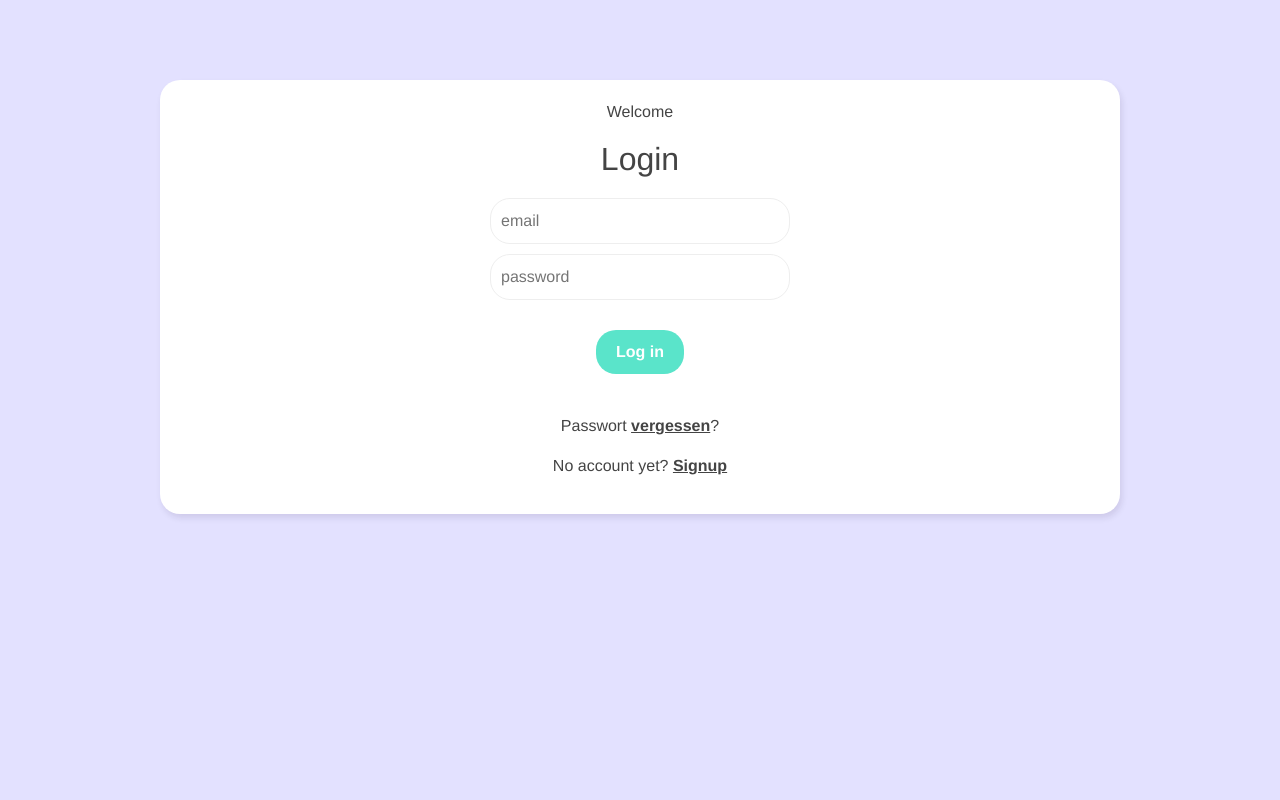
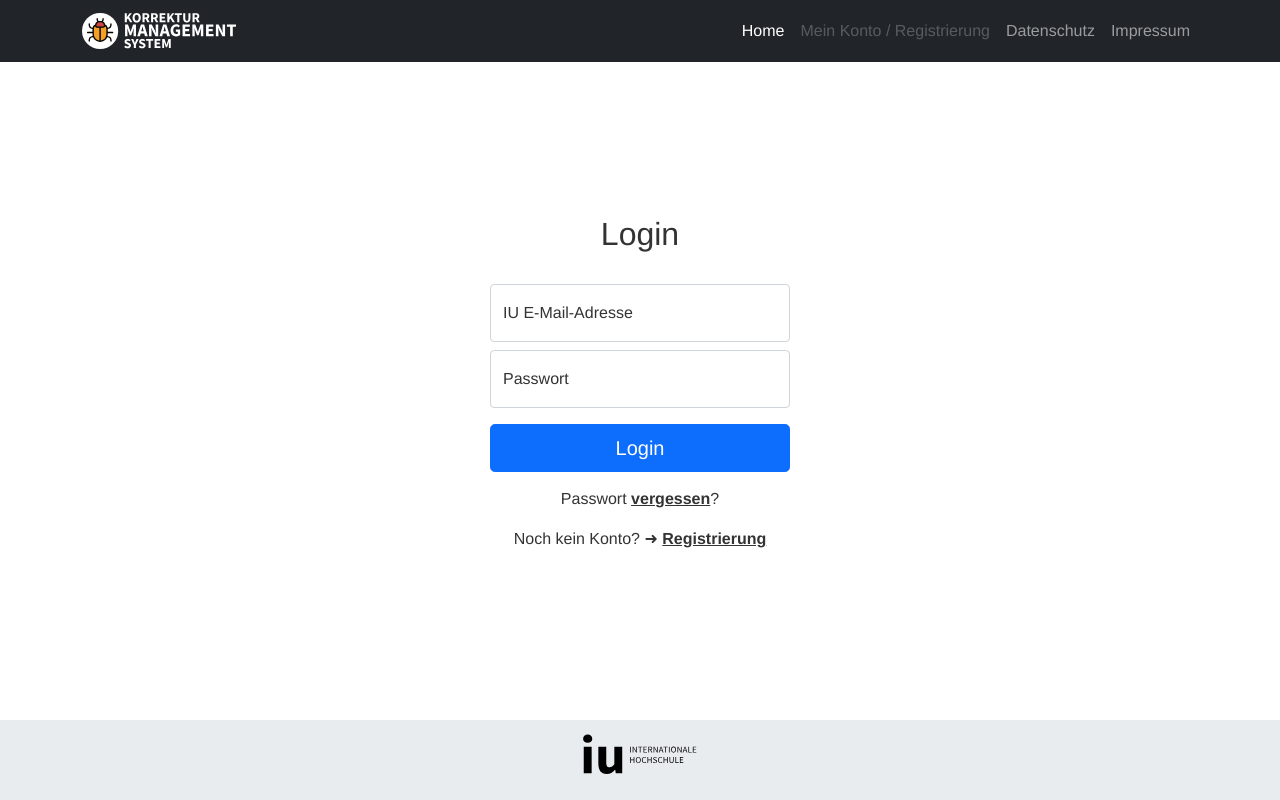
Before and after one commit to heinzaa/IU-Korrekturmanagementsystem, a Vue app: page / in a window 1280 px wide. Built offline with nearby package versions, Linux system fonts and the light colour scheme.

Commit message:
Frontend Design: IU Header + Footer + Bootstrap

```diff
--- a/src/assets/main.css
+++ b/src/assets/main.css
@@ -1,28 +1,52 @@
 body {
-    background: #e3e1ff;
-    color: #444
+    background: #fff;
+    color: #333;
 }
 
-.container{
+/*.container {
     width: 90%;
     max-width: 960px;
-    margin: 80px auto;
+    margin: 0 auto;
     border-radius: 20px;
     box-shadow: 2px 4px 6px rgba(28, 6, 49, 0.1);
-    background: white
+    background: white;
+}*/
+
+.error {
+    color: #ff3f80;
 }
 
-.error{
-    color: #ff3f80;
-    font-size: 14px;
-}
-
-button{
+button {
     text-decoration: none;
     background: #5ae4ca;
     color: white;
     font-weight: bold;
     border: 0;
     border-radius: 20px;
-    padding: 10px 20px
+    padding: 10px 20px;
 }
+
+
+#template {
+    min-height: 100vh;
+    display: flex;
+    flex-direction: column;
+    justify-content: space-between;
+}
+
+#header {
+    background: #152536;
+}
+
+#footer {
+    text-align: center;
+    background: #e9ecef;
+}
+#footer img {
+    height:80px;
+}
+
+#logo {
+    display: inline-block;
+    text-decoration: none;
+}
--- a/src/components/LoginForm.vue
+++ b/src/components/LoginForm.vue
@@ -1,10 +1,27 @@
 <template>
+    <!--
     <form @submit.prevent="handleSubmit">
         <input type="email" required placeholder="email" v-model="email" />
         <input type="password" required placeholder="password" v-model="password" />
         <div class="error">{{error}}</div>
         <button id="login">Log in </button>
     </form>
+    -->
+
+    <div class="form-signin">
+        <form @submit.prevent="handleSubmit">
+            <div class="error mb-2">{{error}}</div>
+            <div class="form-floating mb-2">
+                <input type="email" class="form-control" id="floatingEmail" placeholder="mein.name@iubh-fernstudium.com" v-model="email">
+                <label for="floatingEmail">IU E-Mail-Adresse</label>
+            </div>
+            <div class="form-floating mb-3">
+                <input type="password" class="form-control" id="floatingPassword" placeholder="Passwort" v-model="password">
+                <label for="floatingPassword">Passwort</label>
+            </div>
+            <button id="login" class="w-100 btn btn-lg btn-primary" type="submit">Login</button>
+        </form>
+    </div>
 </template>
 
 <script>
--- a/src/components/ResetPasswordForm.vue
+++ b/src/components/ResetPasswordForm.vue
@@ -1,12 +1,22 @@
 <template>
-  <form @submit.prevent="handleSubmit">
-      <input type="email" required placeholder="email" v-model="email" />
+    <!--
+    <form @submit.prevent="handleSubmit">
+        <input type="email" required placeholder="email" v-model="email" />
+        <div class="error">{{error}}</div>
+        <button id="reset-password">Reset password </button>
+    </form>
+    -->
 
-      <!--<div class="error">{{error}}</div>
-      <button id="login">Log in </button> -->
-      <div class="error">{{error}}</div>
-      <button id="reset-password">Reset password </button>
-  </form>
+    <div class="form-signin">
+        <form @submit.prevent="handleSubmit">
+            <div class="error mb-2">{{error}}</div>
+            <div class="form-floating mb-2">
+                <input type="email" class="form-control" id="floatingEmail" placeholder="mein.name@iubh-fernstudium.com" v-model="email">
+                <label for="floatingEmail">Meine IU E-Mail-Adresse</label>
+            </div>
+            <button id="reset-password" class="w-100 btn btn-lg btn-primary" type="submit">Passwort erneuern</button>
+        </form>
+    </div>
 </template>
 
 <script>
--- a/src/components/SignUpForm.vue
+++ b/src/components/SignUpForm.vue
@@ -1,4 +1,5 @@
 <template>
+    <!--
     <form @submit.prevent="handleSubmit">
         <input type="text" required placeholder="display name" v-model="displayName" />
         <input type="email" required placeholder="email" v-model="email" />
@@ -6,6 +7,26 @@
         <div class="error"> {{error}}</div>
         <button id="login-btn">Sign up </button>
     </form>
+    -->
+
+    <div class="form-signin">
+        <form @submit.prevent="handleSubmit">
+            <div class="error mb-2">{{error}}</div>
+            <div class="form-floating mb-2">
+                <input type="text" class="form-control" id="floatingEmail" placeholder="Max" v-model="displayName">
+                <label for="floatingEmail">Mein Name</label>
+            </div>
+            <div class="form-floating mb-2">
+                <input type="email" class="form-control" id="floatingEmail" placeholder="mein.name@iubh-fernstudium.com" v-model="email">
+                <label for="floatingEmail">Meine IU E-Mail-Adresse</label>
+            </div>
+            <div class="form-floating mb-3">
+                <input type="password" class="form-control" id="floatingPassword" placeholder="Passwort" v-model="password">
+                <label for="floatingPassword">Passwort</label>
+            </div>
+            <button id="login-btn" class="w-100 btn btn-lg btn-primary" type="submit">Konto erstellen</button>
+        </form>
+    </div>
 </template>
 
 <script>
--- a/src/views/Welcome.vue
+++ b/src/views/Welcome.vue
@@ -1,40 +1,76 @@
 <template>
-  <div class="welcome container">
-      <p>Welcome</p>
+    <div id="template">
+        <nav id="header" class="navbar navbar-expand-lg navbar-dark bg-dark" aria-label="Eighth navbar example">
+            <div class="container">
+                <a id="logo" class="navbar-brand" href="/"><img src="/kms-logo.svg" alt=""></a>
+                <button
+                    class="navbar-toggler"
+                    type="button"
+                    data-bs-toggle="collapse"
+                    data-bs-target="#navbarsExample07"
+                    aria-controls="navbarsExample07"
+                    aria-expanded="false"
+                    aria-label="Toggle navigation"
+                >
+                    <span class="navbar-toggler-icon"></span>
+                </button>
+
+                <div class="collapse navbar-collapse navbar-right" id="navbarsExample07">
+                    <ul class="navbar-nav ms-auto">
+                        <li class="nav-item">
+                            <a class="nav-link active" aria-current="page" href="/">Home</a>
+                        </li>
+                        <li class="nav-item">
+                            <a class="nav-link disabled" href="#" tabindex="-1" aria-disabled="true">Mein Konto / Registrierung</a>
+                        </li>
+                        <li class="nav-item">
+                            <a class="nav-link" href="#">Datenschutz</a>
+                        </li>
+                        <li class="nav-item">
+                            <a class="nav-link" href="#">Impressum</a>
+                        </li>
+                    </ul>
+                </div>
+            </div>
+        </nav>
+        <div class="welcome">
             <div v-if="showLogin">
                 <h2>Login</h2>
                 <LoginForm @login="enterDashboard" />
-        <p>Passwort <span @click="showResetPasswordForm"> vergessen</span>?</p>
-        <p>No account yet? <span @click="showSignUpForm">Signup</span></p>
+                <p>Passwort <span @click="showResetPasswordForm">vergessen</span>?</p>
+                <p>Noch kein Konto? ➜ <span @click="showSignUpForm">Registrierung</span></p>
             </div>
             <div v-else-if="showResetPassword">
                 <h2>Passwort zurücksetzen</h2>
                 <ResetPasswordForm />
-            <p>Already registered?<span @click="showLoginForm">Login</span></p>
+                <p>Bereits registriert? ➜ <span @click="showLoginForm">Login</span></p>
             </div>
             <div v-else-if="showSignUp">
-        <h2>Sign up</h2>
-      <SignUpForm @SignUp="enterVerification"/>
-        <p>Already registered?<span @click="showLoginForm">Login</span></p>
+                <h2>Registrierung</h2>
+                <SignUpForm @SignUp="enterVerification" />
+                <p>Bereits registriert? ➜ <span @click="showLoginForm">Login</span></p>
+            </div>
+        </div>
+        <div id="footer">
+            <div class="container">
+                <img src="/iu-logo.svg" alt="Logo IU">
+            </div>
         </div>
     </div>
 </template>
 
 <script>
-import SignUpForm from '../components/SignUpForm.vue'
-import LoginForm from '../components/LoginForm.vue'
-import ResetPasswordForm from '../components/ResetPasswordForm.vue'
-import { ref } from '@vue/reactivity'
-import { useRouter } from 'vue-router'
+import SignUpForm from "../components/SignUpForm.vue";
+import LoginForm from "../components/LoginForm.vue";
+import ResetPasswordForm from "../components/ResetPasswordForm.vue";
+import { ref } from "@vue/reactivity";
+import { useRouter } from "vue-router";
 export default {
     components: { SignUpForm, LoginForm, ResetPasswordForm },
-    setup(){
+    setup() {
         const showLogin = ref(true);
         const showResetPassword = ref(false);
         const showSignUp = ref(false);
-
-
-
 
         const router = useRouter();
 
@@ -53,53 +89,47 @@ export default {
             showLogin.value = false;
             showResetPassword.value = false;
             showSignUp.value = true;
-
         };
 
-
         const enterVerification = () => {
-            router.push({ name: 'Verification'})
-        }
+            router.push({ name: "Verification" });
+        };
 
         const enterDashboard = () => {
-            router.push({ name: 'Dashboard' })
-        }
+            router.push({ name: "Dashboard" });
+        };
 
         //return { showResetPassword, showLogin, enterDashboard }
-        return {  showLogin, showResetPassword, showSignUp, showLoginForm, showResetPasswordForm, showSignUpForm,  enterVerification, enterDashboard }
+        return {
+            showLogin,
+            showResetPassword,
+            showSignUp,
+            showLoginForm,
+            showResetPasswordForm,
+            showSignUpForm,
+            enterVerification,
+            enterDashboard,
+        };
     },
-
-}
+};
 </script>
 
 <style>
-.welcome{
+.welcome {
     text-align: center;
     padding: 20px 0;
-}
-.welcome form {
-    width: 300px;
-    margin: 20px auto;
-}
-.welcome input{
-    display: block;
-    margin: 20px 0 10px;
-}
-.welcome input{
-    width: 100%;
-    padding: 10px;
-    border-radius: 20px;
-    border: 1px solid #eee;
-    outline: none;
-    color: #999;
-    margin: 10px auto;
 }
 .welcome span {
     font-weight: bold;
     text-decoration: underline;
     cursor: pointer;
 }
-.welcome button {
-    margin: 20px auto;
+
+.form-signin {
+    width: 100%;
+    max-width: 330px;
+    padding: 15px;
+    margin: auto;
 }
+
 </style>
```
Also changed, not shown: public/iu-logo.svg (added), public/kms-logo.svg (added). Lines whose indentation alone changed are shown as unchanged.
